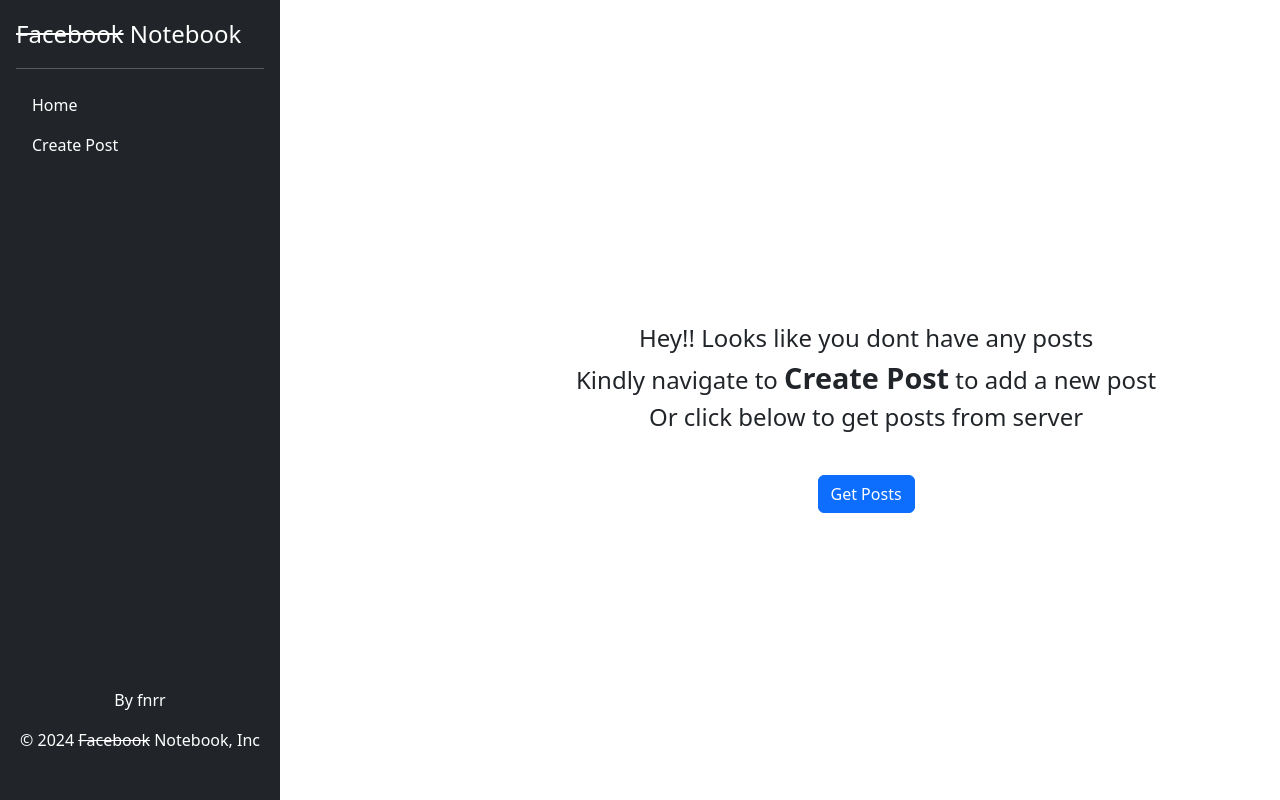
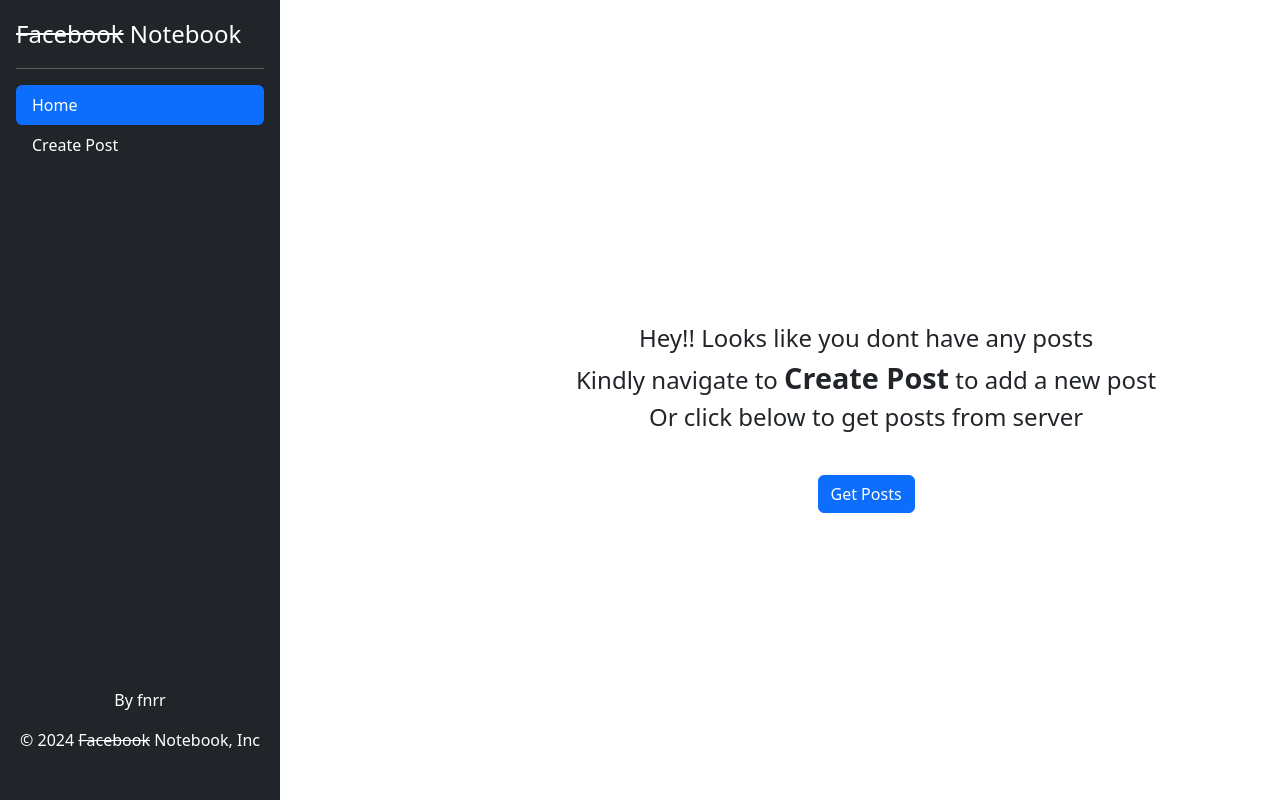
Before and after one commit to itzzsauravp/React-PostIt-App, a React (Vite) app: page / in a window 1280 px wide. Built offline with nearby package versions, Linux system fonts and the light colour scheme.

Commit message:
added NavLink

```diff
--- a/src/components/SIdebar.jsx
+++ b/src/components/SIdebar.jsx
@@ -1,44 +1,31 @@
+import { NavLink } from "react-router-dom";
 import Footer from "./Footer";
 
-const Sidebar = ({ selectedTab, toggleSelectedTab }) => {
-  const handleSelectedTab = (e) => {
-    toggleSelectedTab(e.target.textContent);
-  };
+const Sidebar = () => {
   return (
     <div
       className="d-flex flex-column flex-shrink-0 p-3 text-bg-dark sidebar"
       style={{ width: "280px" }}
     >
-      <a
-        href="/"
+      <NavLink
+        to="/"
         className="d-flex align-items-center mb-3 mb-md-0 me-md-auto text-white text-decoration-none"
       >
         <span className="fs-4">
           <strike>Facebook</strike> Notebook
         </span>
-      </a>
+      </NavLink>
       <hr />
       <ul className="nav nav-pills flex-column mb-auto">
-        <li className="nav-item" onClick={handleSelectedTab}>
-          <a
-            href="#"
-            className={`nav-link text-white ${
-              selectedTab === "Home" && "active"
-            }`}
-            aria-current="page"
-          >
+        <li className="nav-item">
+          <NavLink to="/" className="nav-link text-white" aria-current="page">
             Home
-          </a>
+          </NavLink>
         </li>
-        <li onClick={handleSelectedTab}>
-          <a
-            href="#"
-            className={`nav-link text-white ${
-              selectedTab === "Create Post" && "active"
-            }`}
-          >
+        <li>
+          <NavLink to="/create-post" className="nav-link text-white">
             Create Post
-          </a>
+          </NavLink>
         </li>
       </ul>
       <div>
```
